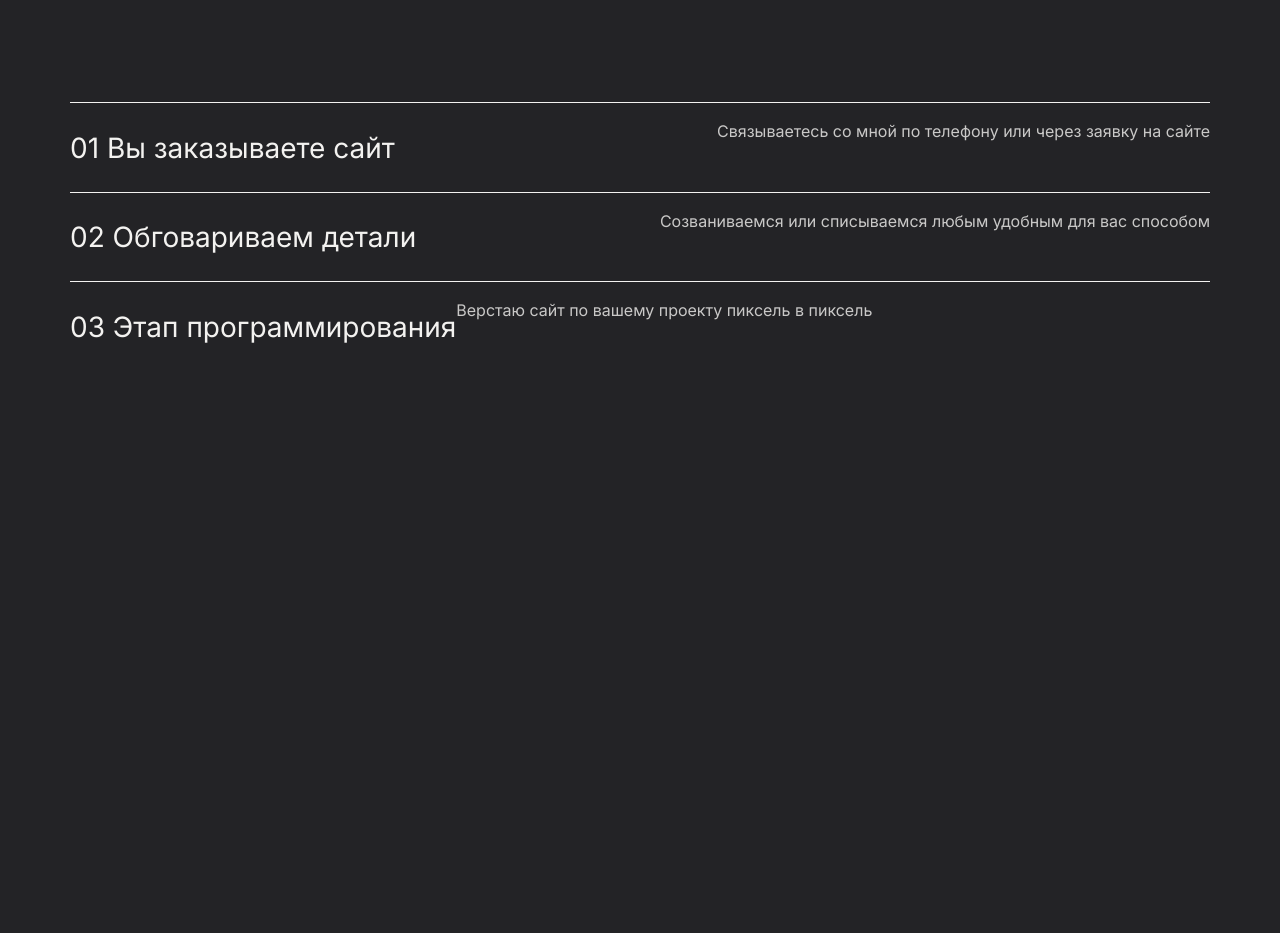
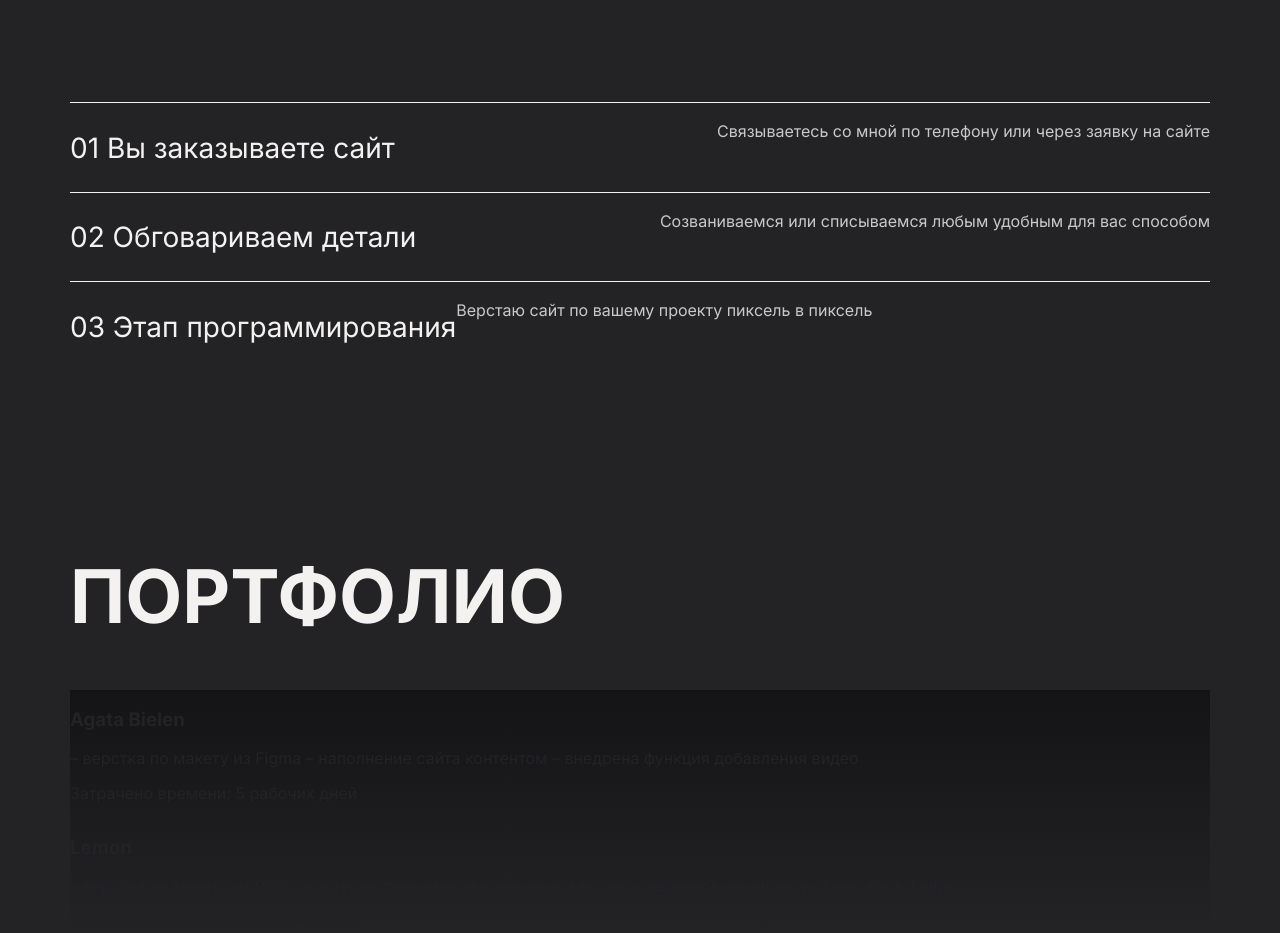
Before and after one commit to narinakara/Portfolio, a website built with webpack: page src/index.html in a window 1280 px wide. Shown: the part 1596-2529 px from the top of the page. Before the commit the page ends 1967 px from the top, so only its background shows below. Built offline with nearby package versions, Linux system fonts and the light colour scheme.

Commit message:
Add change

```diff
--- a/src/index.html
+++ b/src/index.html
@@ -113,6 +113,35 @@
                     </div>
                 </div>
             </div>
+            <div class="portfolio__title">
+                <h1 class="portfolio__title_h1">Портфолио</h1>
+            </div>
+            <div class="portfolio">
+                <div class="agata">
+                    <div class="agata__desc">
+                        <h3 class="agata__desc_title">Agata Bielen</h3>
+                        <p class="agata__desc_text">– верстка по макету из Figma
+                            – наполнение сайта контентом
+                            – внедрена функция добавления видео</p>
+                        <p class="agata__desc_time">Затрачено времени: 5 рабочих дней</p>
+                    </div>
+                    <div class="work">
+
+                    </div>
+                </div>
+                <div class="lemon">
+                    <div class="lemon__desc">
+                        <h3 class="lemon__desc_title">Lemon</h3>
+                        <p class="lemon__desc_text">– верстка по макету из PSD
+                            – доступен функционал получения заказов
+                            – реализована кнопка «Заказать в 1 клик»</p>
+                        <p class="lemon__desc_time">Затрачено времени: 7 рабочих дней</p>
+                    </div>
+                    <div class="work">
+
+                    </div>
+                </div>
+            </div>
         </div>
     </div>
 </body>
--- a/src/styles/main.scss
+++ b/src/styles/main.scss
@@ -252,3 +252,19 @@ body {
         justify-content: space-around;
     }
 }
+.portfolio__title {
+    margin-top: 18rem;
+    &_h1 {
+        color: $white;
+        text-transform: uppercase;
+        font-weight: 700;
+        font-size: 7.4rem;
+        line-height: 90px;
+    }
+}
+.portfolio {
+    background: linear-gradient(180deg, #141416 0%, rgba(20, 20, 22, 0) 100%);
+}
+.agata {
+    display: flex;
+}
```
Also changed, not shown: dist/index.html, dist/styles/main.css.
